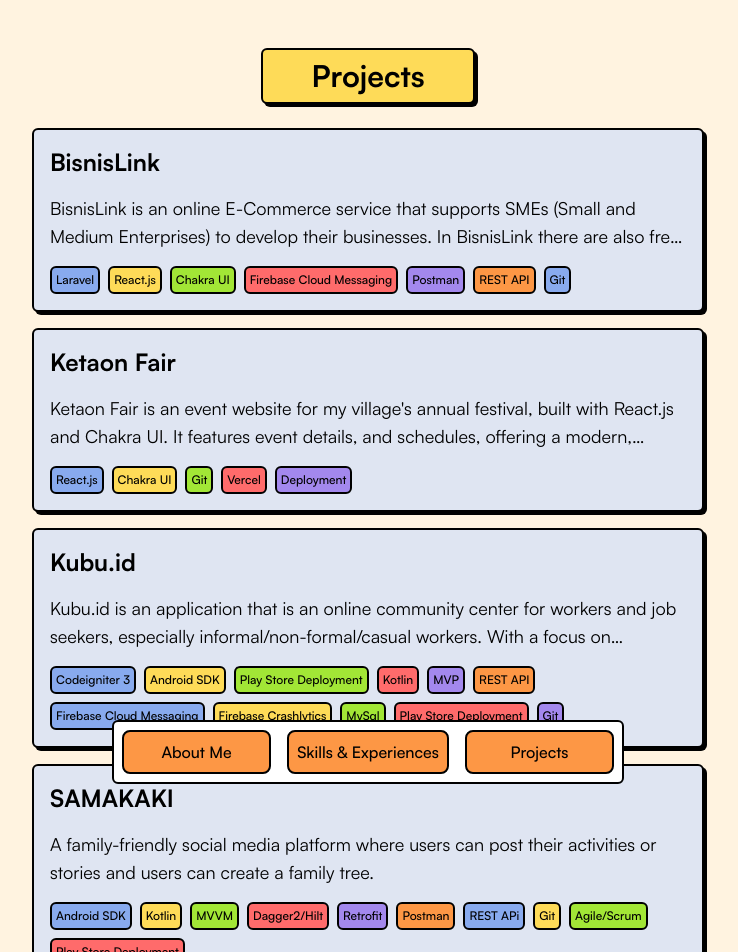
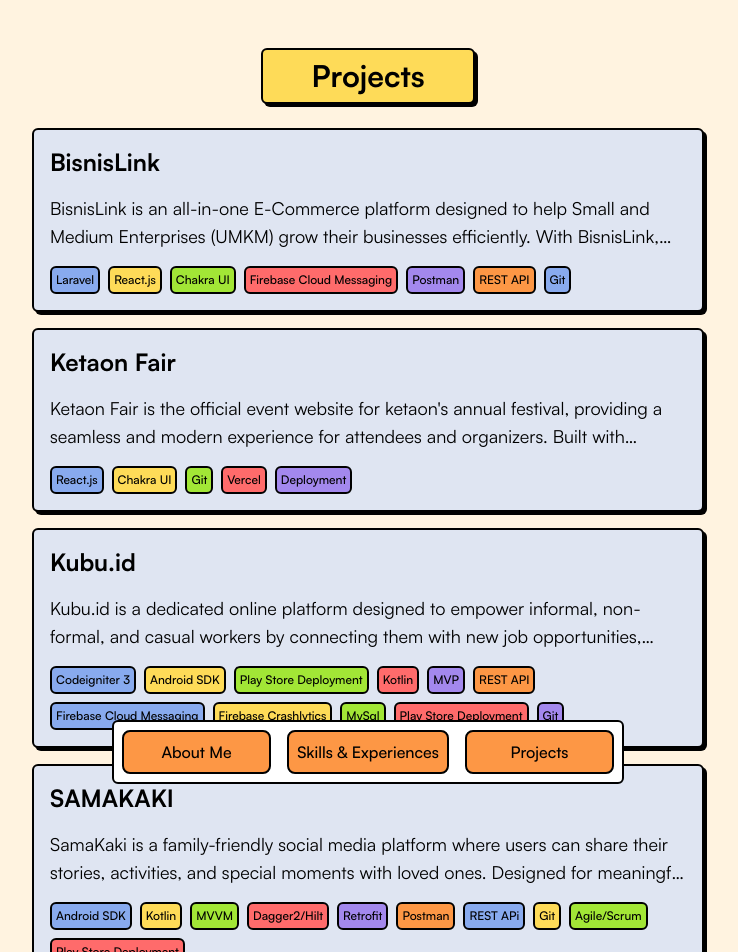
Before and after one commit to arifwp/portfolio, a Next.js app: page /projects in a window 1280 px wide. Shown: the top 952 px of the page, without its empty margins (272-1010 px from the left). Built offline with nearby package versions, Linux system fonts and the light colour scheme.

Commit message:
optimize seo (aim higher ranking)

```diff
--- a/src/app/components/ExperienceCard.tsx
+++ b/src/app/components/ExperienceCard.tsx
@@ -23,7 +23,7 @@
       <div className="flex flex-col gap-2 md:gap-0">
         <p className="text-xs md:text-sm font-medium">{`${data.date} | ${data.location}`}</p>
 
-        <p className="text-lg font-semibold">{data.title}</p>
+        <h1 className="text-lg font-semibold">{data.title}</h1>
 
         <div className="w-full mt-2 gap-2 flex flex-row justify-center md:justify-start">
           {projectData
--- a/src/app/components/TimelineCard.tsx
+++ b/src/app/components/TimelineCard.tsx
@@ -9,7 +9,7 @@
     <li className="mb-10 ms-4">
       <div className="absolute w-4 h-4 bg-hardOrange rounded-full -left-[9px]"></div>
       <p className="mb-1 text-sm text-black">{data.date}</p>
-      <h3 className="text-xl font-semibold text-black">{data.title}</h3>
+      <h2 className="text-xl font-semibold text-black">{data.title}</h2>
       <p className="mb-4 text-md text-black">{data.description}</p>
     </li>
   );
--- a/src/app/components/Title.tsx
+++ b/src/app/components/Title.tsx
@@ -9,11 +9,11 @@
   return (
     <div
       className={clsx(
-        "w-fit px-12 py-2 bg-hardYellow drop-shadow-neo pointer-events-none",
+        "w-fit px-12 py-2 bg-hardYellow drop-shadow-neo pointer-events-none text-center",
         className
       )}
     >
-      <p className="text-2xl md:text-3xl font-bold">{title}</p>
+      <h1 className="text-2xl md:text-3xl font-bold">{title}</h1>
     </div>
   );
 }
--- a/src/app/constants/projects.ts
+++ b/src/app/constants/projects.ts
@@ -10,6 +10,7 @@
   date: string;
   linkToPage: string;
   linkToProject: BasicInterface;
+  title: string;
   description: string;
   slug: string;
   task: BasicInterface[];
@@ -27,8 +28,10 @@
       id: 1,
       name: "https://bisnislink.id",
     },
+    title:
+      "BisnisLink - Empowering SMEs (UMKM) with E-Commerce & Business Insights",
     description:
-      "BisnisLink is an online E-Commerce service that supports SMEs (Small and Medium Enterprises) to develop their businesses. In BisnisLink there are also free blogs/articles to help users to increase their insight and knowledge about entrepreneurship.",
+      "BisnisLink is an all-in-one E-Commerce platform designed to help Small and Medium Enterprises (UMKM) grow their businesses efficiently. With BisnisLink, entrepreneurs can easily showcase their products, reach a wider audience, and increase sales through a seamless digital marketplace. In addition to our E-Commerce services, BisnisLink provides free business articles and blogs, offering valuable insights on entrepreneurship, marketing strategies, and business development. Whether you’re starting a new venture or scaling your existing business, BisnisLink is your go-to platform for success.",
     slug: "bisnislink",
     task: [
       {
@@ -102,8 +105,9 @@
       id: 1,
       name: "https://ketaon-fair.vercel.app",
     },
+    title: "Ketaon Fair – Ultimate Guide to Ketaon Annual Festival",
     description:
-      "Ketaon Fair is an event website for my village's annual festival, built with React.js and Chakra UI. It features event details, and schedules, offering a modern, responsive, and user-friendly experience for attendees and organizers.",
+      "Ketaon Fair is the official event website for ketaon's annual festival, providing a seamless and modern experience for attendees and organizers. Built with React.js and Chakra UI, the platform offers a fully responsive design, ensuring easy access to event details, schedules, and important updates from any device. Whether you’re looking for festival highlights, performance schedules, or venue information, Ketaon Fair keeps you informed. People in this village can join celebrating culture, tradition, and community spirit at Ketaon Fair Event!",
     slug: "ketaon-fair",
     task: [
       {
@@ -152,8 +156,10 @@
       id: 2,
       name: "https://play.google.com/store/apps/details?id=com.kubu.id&pcampaignid=web_share",
     },
+    title:
+      "Kubu.id – The Ultimate Online Community for Informal & Casual Workers",
     description:
-      "Kubu.id is an application that is an online community center for workers and job seekers, especially informal/non-formal/casual workers. With a focus on employment-related information, consultation with professionals, and job search, Kubu.id gives you direct access to new opportunities. Find the best opportunities in the informal/non-formal/casual world of work by downloading the Kubu.id application now.",
+      "Kubu.id is a dedicated online platform designed to empower informal, non-formal, and casual workers by connecting them with new job opportunities, career insights, and professional consultations. Whether you’re a freelancer, daily wage worker, or part-time employee, Kubu.id provides direct access to employment-related information and expert advice to help you navigate your career journey. Take control of your career today! Download the Kubu.id app now and unlock new opportunities in the world of informal work.",
     slug: "kubu.id",
     task: [
       {
@@ -242,8 +248,9 @@
       id: 2,
       name: "https://play.google.com/store/apps/details?id=com.qatros.samakaki&hl=id",
     },
+    title: "SAMAKAKI – Connect, Share, and Build Your Family Tree",
     description:
-      "A family-friendly social media platform where users can post their activities or stories and users can create a family tree.",
+      "SamaKaki is a family-friendly social media platform where users can share their stories, activities, and special moments with loved ones. Designed for meaningful connections, SamaKaki also lets you create and explore your family tree, preserving your family’s legacy across generations.",
     slug: "qatros-samakaki",
     task: [
       {
@@ -324,8 +331,9 @@
       id: 2,
       name: "",
     },
+    title: "PriceApp – Smart Price Prediction for Better Selling Decisions",
     description:
-      "An application platform to predict the price of goods to be sold based on average selling price data in Indonesia.",
+      "PriceApp is an innovative platform that helps sellers predict the ideal price for their products based on real-time average selling price data in Indonesia. Whether you’re a business owner, reseller, or online merchant, PriceApp provides data-driven insights to help you set competitive prices and maximize profits.",
     slug: "bangkit-academy-price-app",
     task: [
       {
--- a/src/app/experiences/page.tsx
+++ b/src/app/experiences/page.tsx
@@ -28,6 +28,13 @@
     type: "website",
     url: "https://arifwahyu.id/experiences",
   },
+  twitter: {
+    card: "summary_large_image",
+    title: "Experiences | Arif Wahyu Prasetyo",
+    description:
+      "Explore the professional journey and career experiences of Arif Wahyu Prasetyo. Discover skills gained throughout my path as a Junior Fullstack Developer",
+    images: "https://arifwahyu.id/images/profile-about.webp",
+  },
 };
 
 export default function ExperiencesPage() {
--- a/src/app/page.tsx
+++ b/src/app/page.tsx
@@ -28,6 +28,13 @@
     ],
     type: "website",
     url: "https://arifwahyu.id",
+  },
+  twitter: {
+    card: "summary_large_image",
+    title: "Arif Wahyu Prasetyo | Junior Fullstack Developer",
+    description:
+      "Versatile developer with 2 years of combined experience in Android app development and Fullstack web projects.",
+    images: "https://arifwahyu.id/images/profile-about.webp",
   },
 };
 
--- a/src/app/projects/[slug]/page.tsx
+++ b/src/app/projects/[slug]/page.tsx
@@ -44,6 +44,12 @@
       type: "website",
       url: `https://arifwahyu.id/projects/${data.slug}`,
     },
+    twitter: {
+      card: "summary_large_image",
+      title: data.name,
+      description: data.description,
+      images: data.banner,
+    },
   };
 }
 
@@ -78,6 +84,8 @@
 
       <div className="w-full gap-1 mt-4 flex flex-col">
         <p className="text-lg font-bold">{`What's this?`}</p>
+
+        <h2 className="mt-4 text-lg font-semibold">{data.title}</h2>
 
         <p className="text-md">{data.description}</p>
       </div>
--- a/src/app/projects/page.tsx
+++ b/src/app/projects/page.tsx
@@ -27,6 +27,13 @@
     type: "website",
     url: "https://arifwahyu.id/projects",
   },
+  twitter: {
+    card: "summary_large_image",
+    title: "Projects | Arif Wahyu Prasetyo",
+    description:
+      "Discover the diverse projects, showcasing creativity, technical expertise, and problem-solving skills as a Junior Fullstack Developer. Explore web applications, tools, and innovative solutions built with modern technologies",
+    images: "https://arifwahyu.id/images/profile-about.webp",
+  },
 };
 
 export default function ProjectsPage() {
```
Also changed, not shown: 1 other file (tests, documents, lock files or other folders).
